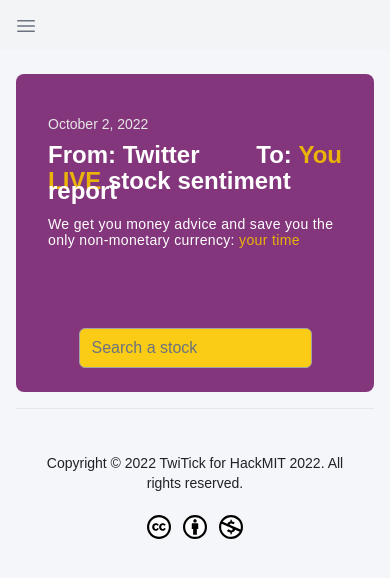
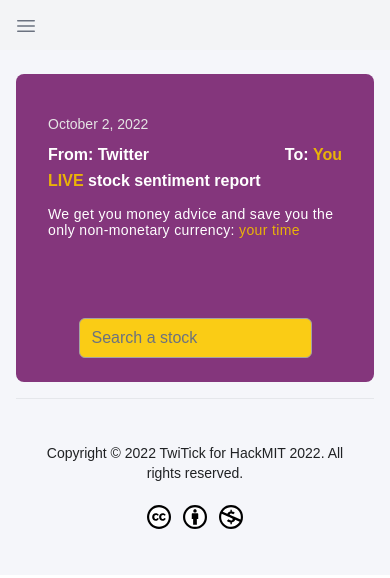
Before and after one commit to stepbrobd/sentik, a Next.js app in the folder frontend/: page / in a window 390 px wide. Shown: the top 578 px of the page. Built offline with nearby package versions, Linux system fonts and the light colour scheme.

Commit message:
finalized

```diff
--- a/frontend/src/components/content.tsx
+++ b/frontend/src/components/content.tsx
@@ -179,14 +179,14 @@ const Content = ({ children }: Props) => {
                 <div className="z-10 w-full rounded-lg bg-[#84367C] px-8 py-10 text-white">
                   <Year />
 
-                  <h1 className="sm:text-md mt-4 mb-4 flex items-center justify-between text-2xl font-bold leading-4 tracking-normal text-white">
+                  <h1 className="text-md mt-4 mb-4 flex items-center justify-between font-bold leading-4 tracking-normal text-white md:text-2xl">
                     <span>From: Twitter</span>
                     <span>
                       To: <b className="text-yellow-500">You</b>
                     </span>
                   </h1>
 
-                  <h2 className="sm:text-md mt-4 flex items-center justify-between text-2xl font-bold tracking-normal text-white">
+                  <h2 className="text-md mt-4 flex items-center justify-between font-bold tracking-normal text-white md:text-2xl">
                     <span>
                       {" "}
                       <b className="text-yellow-500">LIVE</b> stock sentiment
```
